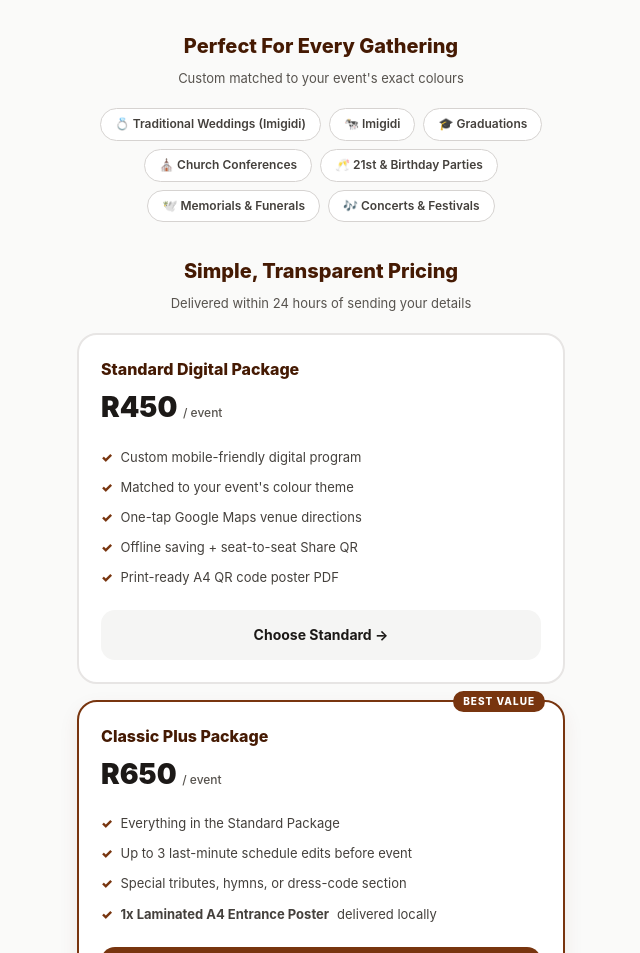
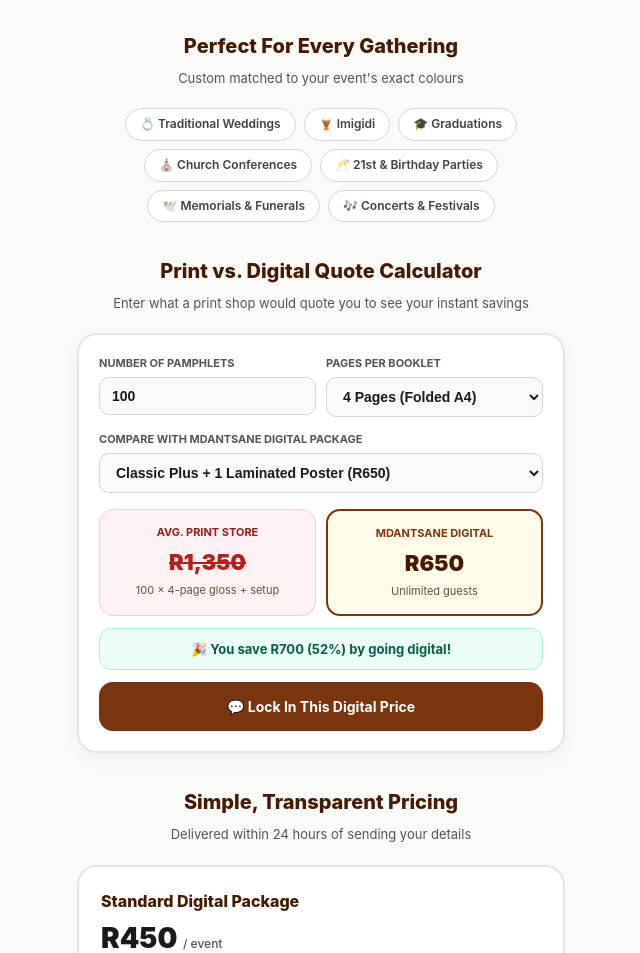
Before and after one commit to LKNYSO/mdantsane-digital, a plain HTML site: page index.html in a window 1280 px wide. Shown: the part 928-1881 px from the top of the page, without its empty margins (319-959 px from the left). Drawn offline with Linux system fonts and the light colour scheme.

Commit message:
Update index.html - Comparison feature added

```diff
--- a/index.html
+++ b/index.html
@@ -18,7 +18,6 @@
     html { scroll-behavior: smooth; font-family: -apple-system, BlinkMacSystemFont, "Segoe UI", Roboto, sans-serif; }
     body { background: var(--bg-page); color: var(--text-main); line-height: 1.55; }
 
-    /* Hero Section */
     header {
       background: linear-gradient(160deg, var(--primary) 0%, var(--primary-dark) 100%);
       color: #ffffff;
@@ -59,13 +58,11 @@
     .btn-white { background: #ffffff; color: var(--primary-dark); box-shadow: 0 4px 12px rgba(0,0,0,0.15); }
     .btn-outline { background: rgba(255,255,255,0.12); color: #ffffff; border: 1px solid rgba(255,255,255,0.3); }
 
-    /* Sections */
     main { padding: 28px 16px 48px; }
     section { margin-bottom: 34px; }
     h2 { font-size: 20px; font-weight: 800; text-align: center; margin-bottom: 6px; color: var(--primary-dark); }
     .section-sub { text-align: center; font-size: 13px; color: var(--text-muted); margin-bottom: 20px; }
 
-    /* Feature Grid */
     .feature-card {
       background: #ffffff;
       padding: 16px;
@@ -91,7 +88,66 @@
     .feature-card h3 { font-size: 15px; font-weight: 700; margin-bottom: 2px; }
     .feature-card p { font-size: 13px; color: var(--text-muted); }
 
-    /* Pricing Cards */
+    .tags { display: flex; flex-wrap: wrap; justify-content: center; gap: 8px; }
+    .tag {
+      background: #ffffff;
+      border: 1px solid #d6d3d1;
+      font-size: 12px;
+      font-weight: 600;
+      padding: 6px 14px;
+      border-radius: 999px;
+      color: #44403c;
+    }
+
+    .calc-card {
+      background: #ffffff;
+      border: 2px solid #e7e5e4;
+      border-radius: 20px;
+      padding: 20px;
+      box-shadow: 0 6px 18px rgba(0,0,0,0.04);
+    }
+    .calc-grid { display: grid; grid-template-columns: 1fr 1fr; gap: 10px; margin-bottom: 14px; }
+    .calc-field label {
+      display: block;
+      font-size: 11px;
+      font-weight: 700;
+      text-transform: uppercase;
+      color: var(--text-muted);
+      margin-bottom: 5px;
+    }
+    .calc-field input, .calc-field select {
+      width: 100%;
+      padding: 10px 12px;
+      border-radius: 10px;
+      border: 1px solid #d6d3d1;
+      font-size: 14px;
+      font-weight: 600;
+      background: #fafaf9;
+      color: var(--text-main);
+    }
+    .compare-boxes { display: grid; grid-template-columns: 1fr 1fr; gap: 10px; margin: 16px 0 12px; }
+    .quote-box { padding: 14px 12px; border-radius: 14px; text-align: center; }
+    .quote-box.print { background: #fef2f2; border: 1px solid #fecaca; }
+    .quote-box.digital { background: var(--accent-soft); border: 2px solid var(--primary); }
+    .quote-label { font-size: 11px; font-weight: 700; text-transform: uppercase; margin-bottom: 4px; }
+    .quote-box.print .quote-label { color: #991b1b; }
+    .quote-box.digital .quote-label { color: var(--primary); }
+    .quote-amount { font-size: 22px; font-weight: 900; }
+    .quote-box.print .quote-amount { color: #b91c1c; text-decoration: line-through; }
+    .quote-box.digital .quote-amount { color: var(--primary-dark); }
+    .quote-note { font-size: 11px; color: var(--text-muted); margin-top: 2px; }
+    .savings-banner {
+      background: #ecfdf5;
+      color: #065f46;
+      border: 1px solid #a7f3d0;
+      font-size: 13px;
+      font-weight: 700;
+      text-align: center;
+      padding: 10px;
+      border-radius: 12px;
+      margin-bottom: 12px;
+    }
+
     .price-card {
       background: #ffffff;
       border: 2px solid #e7e5e4;
@@ -100,10 +156,7 @@
       margin-bottom: 16px;
       position: relative;
     }
-    .price-card.featured {
-      border-color: var(--primary);
-      box-shadow: 0 8px 20px rgba(120, 53, 15, 0.08);
-    }
+    .price-card.featured { border-color: var(--primary); box-shadow: 0 8px 20px rgba(120, 53, 15, 0.08); }
     .popular-tag {
       position: absolute;
       top: -11px;
@@ -126,19 +179,6 @@
     .btn-primary { background: var(--primary); color: #ffffff; width: 100%; display: block; }
     .btn-secondary { background: #f5f5f4; color: var(--text-main); width: 100%; display: block; }
 
-    /* Event Types Pills */
-    .tags { display: flex; flex-wrap: wrap; justify-content: center; gap: 8px; }
-    .tag {
-      background: #ffffff;
-      border: 1px solid #d6d3d1;
-      font-size: 12px;
-      font-weight: 600;
-      padding: 6px 14px;
-      border-radius: 999px;
-      color: #44403c;
-    }
-
-    /* Footer */
     footer {
       text-align: center;
       padding: 24px 16px;
@@ -168,7 +208,6 @@
 
   <main class="container">
 
-    <!-- Why Switch -->
     <section>
       <h2>Why Event Hosts Love It</h2>
       <p class="section-sub">Save thousands of Rands while giving guests a modern experience</p>
@@ -206,13 +245,12 @@
       </div>
     </section>
 
-    <!-- Perfect For -->
     <section>
       <h2>Perfect For Every Gathering</h2>
       <p class="section-sub">Custom matched to your event's exact colours</p>
       <div class="tags">
-        <span class="tag">💍 Traditional Weddings (Imigidi)</span>
-        <span class="tag">🐄 Imigidi</span>
+        <span class="tag">💍 Traditional Weddings</span>
+        <span class="tag">🪘 Imigidi</span>
         <span class="tag">🎓 Graduations</span>
         <span class="tag">⛪ Church Conferences</span>
         <span class="tag">🥂 21st &amp; Birthday Parties</span>
@@ -221,13 +259,62 @@
       </div>
     </section>
 
-    <!-- Pricing -->
-        <!-- Pricing -->
+    <section id="quote-calculator">
+      <h2>Print vs. Digital Quote Calculator</h2>
+      <p class="section-sub">Enter what a print shop would quote you to see your instant savings</p>
+
+      <div class="calc-card">
+        <div class="calc-grid">
+          <div class="calc-field">
+            <label for="guest-qty">Number of Pamphlets</label>
+            <input type="number" id="guest-qty" value="100" min="20" max="2000" step="10" oninput="calculateQuote()" />
+          </div>
+          <div class="calc-field">
+            <label for="page-count">Pages Per Booklet</label>
+            <select id="page-count" onchange="calculateQuote()">
+              <option value="2">2 Pages (Single Flyer)</option>
+              <option value="4" selected>4 Pages (Folded A4)</option>
+              <option value="8">8 Pages (Booklet)</option>
+              <option value="12">12+ Pages (Full Program)</option>
+            </select>
+          </div>
+        </div>
+
+        <div class="calc-field">
+          <label for="digital-tier">Compare With Mdantsane Digital Package</label>
+          <select id="digital-tier" onchange="calculateQuote()">
+            <option value="450">Standard Digital Package (R450)</option>
+            <option value="650" selected>Classic Plus + 1 Laminated Poster (R650)</option>
+            <option value="850">Premium + 3 Laminated Posters (R850)</option>
+          </select>
+        </div>
+
+        <div class="compare-boxes">
+          <div class="quote-box print">
+            <div class="quote-label">Avg. Print Store</div>
+            <div class="quote-amount" id="print-estimate">R1,350</div>
+            <div class="quote-note" id="print-breakdown">100 × 4-page gloss</div>
+          </div>
+          <div class="quote-box digital">
+            <div class="quote-label">Mdantsane Digital</div>
+            <div class="quote-amount" id="digital-estimate">R650</div>
+            <div class="quote-note">Unlimited guests</div>
+          </div>
+        </div>
+
+        <div class="savings-banner" id="savings-text">
+          🎉 You save R700 (52%) by going digital!
+        </div>
+
+        <a id="calc-wa-btn" href="https://wa.me." class="btn btn-primary">
+          💬 Lock In This Digital Price
+        </a>
+      </div>
+    </section>
     <section id="pricing">
       <h2>Simple, Transparent Pricing</h2>
       <p class="section-sub">Delivered within 24 hours of sending your details</p>
 
-      <!-- Tier 1: Standard -->
       <div class="price-card">
         <div class="tier-name">Standard Digital Package</div>
         <div class="tier-price">R450 <span>/ event</span></div>
@@ -243,7 +330,6 @@
         </a>
       </div>
 
-      <!-- Tier 2: Classic Plus (Middle Anchor) -->
       <div class="price-card featured">
         <span class="popular-tag">Best Value</span>
         <div class="tier-name">Classic Plus Package</div>
@@ -259,7 +345,6 @@
         </a>
       </div>
 
-      <!-- Tier 3: Premium -->
       <div class="price-card">
         <div class="tier-name">Premium Event Package</div>
         <div class="tier-price">R850 <span>/ event</span></div>
@@ -275,7 +360,6 @@
       </div>
     </section>
 
-
   </main>
 
   <footer>
@@ -283,5 +367,47 @@
     <p style="margin-top: 4px;">WhatsApp: 068 161 8082</p>
   </footer>
 
+  <script>
+    function calculateQuote() {
+      const qty = Math.max(10, parseInt(document.getElementById("guest-qty").value) || 50);
+      const pages = parseInt(document.getElementById("page-count").value);
+      const digitalPrice = parseInt(document.getElementById("digital-tier").value);
+
+      const perUnitRates = {
+        2: 6.50,
+        4: 11.00,
+        8: 18.50,
+        12: 26.00
+      };
+
+      const bulkMultiplier = qty >= 250 ? 0.85 : qty >= 150 ? 0.92 : 1.0;
+      const setupFee = 250;
+      const estimatedPrint = Math.round((qty * perUnitRates[pages] * bulkMultiplier + setupFee) / 10) * 10;
+
+      const savings = estimatedPrint - digitalPrice;
+      const percentSaved = Math.max(0, Math.round((savings / estimatedPrint) * 100));
+
+      document.getElementById("print-estimate").textContent = "R" + estimatedPrint.toLocaleString();
+      document.getElementById("print-breakdown").textContent = `${qty} × ${pages}-page gloss + setup`;
+      document.getElementById("digital-estimate").textContent = "R" + digitalPrice.toLocaleString();
+
+      const savingsBanner = document.getElementById("savings-text");
+      if (savings > 0) {
+        savingsBanner.style.background = "#ecfdf5";
+        savingsBanner.style.color = "#065f46";
+        savingsBanner.textContent = `🎉 You save R${savings.toLocaleString()} (${percentSaved}%) by going digital!`;
+      } else {
+        savingsBanner.style.background = "#fffbeb";
+        savingsBanner.style.color = "#78350f";
+        savingsBanner.textContent = `✨ Unlimited guests, live edits & venue map included!`;
+      }
+
+      const msg = `Hi! I checked your calculator for ${qty} x ${pages}-page programs (est. R${estimatedPrint} print vs R${digitalPrice} digital) and would like to book!`;
+      document.getElementById("calc-wa-btn").href = `https://wa.me{encodeURIComponent(msg)}`;
+    }
+
+    calculateQuote();
+  </script>
+
 </body>
 </html>
```
